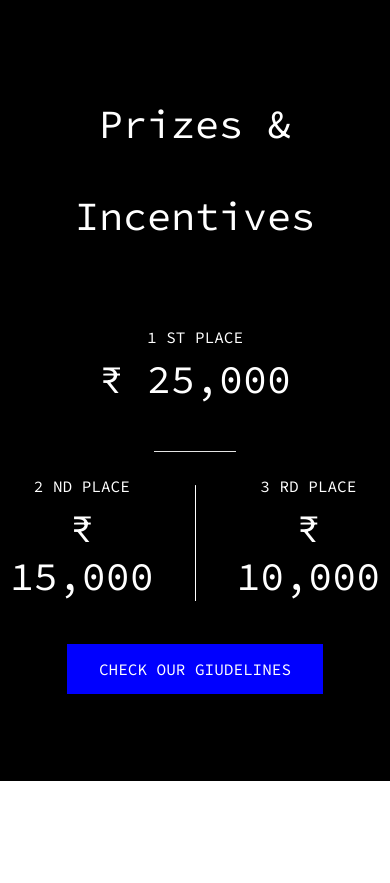
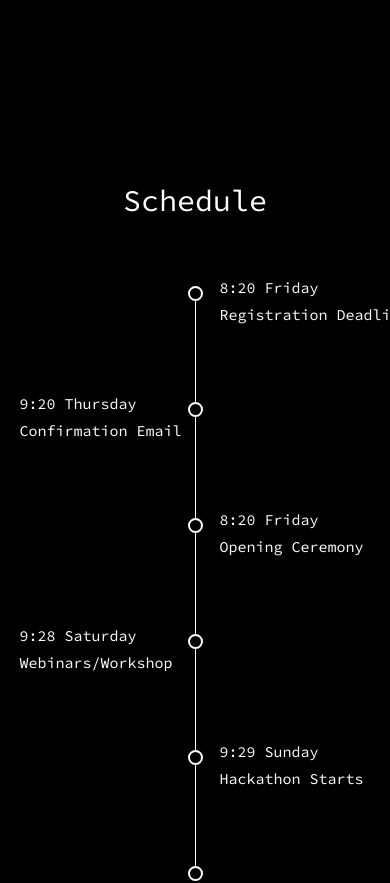
Before and after one commit to shubhambaid/2020, a React (Create React App) app: page /#/ in a window 390 px wide. Shown: the top 883 px of the page. Before the commit the page ends 844 px from the top, so only its background shows below. Built offline with nearby package versions, Linux system fonts and the light colour scheme.

Commit message:
added Schedule page

```diff
--- a/src/Prizes.css
+++ b/src/Prizes.css
@@ -30,7 +30,7 @@ hr{
   background: white;
   margin: 0 auto 0 auto;
 }
-.hrv{
+.hrvv{
   width: 1px;
   height: 15px;
   background: white;
--- /dev/null
+++ b/src/Schedule.css
@@ -0,0 +1,267 @@
+.hed{
+  padding-bottom: 200px;
+  font-size: 79px;
+  font-family: 'Source Code Pro', monospace;
+}
+.hrv{
+  background-color: black;
+  width: 1px;
+  height: 170px;
+  background: white;
+  margin: 0 auto 0 auto;
+}
+.top-top{
+  padding-top: 100px;
+  margin-left: 0;
+}
+body{
+  background: black;
+}
+#circle1 {
+    border: 2px solid white;
+    border-radius: 50%;
+    width: 30px;
+    height: 30px;
+    margin:0 auto 0 auto;
+}
+#circle2 {
+    border: 2px solid white;
+    border-radius: 50%;
+    width: 30px;
+    height: 30px;
+    margin:0 auto 0 auto;
+}
+#circle3 {
+    border: 2px solid white;
+    border-radius: 50%;
+    width: 30px;
+    height: 30px;
+    margin:0 auto 0 auto;
+}
+#circle4 {
+    border: 2px solid white;
+    border-radius: 50%;
+    width: 30px;
+    height: 30px;
+    margin:0 auto 0 auto;
+}
+#circle5 {
+    border: 2px solid white;
+    border-radius: 50%;
+    width: 30px;
+    height: 30px;
+    margin:0 auto 0 auto;
+}
+#circle6 {
+    border: 2px solid white;
+    border-radius: 50%;
+    width: 30px;
+    height: 30px;
+    margin:0 auto 0 auto;
+}
+p{
+  color: white;
+  white-space: nowrap;
+  margin-top: 0;
+}
+h6{
+  color: white;
+  margin-top: 0;
+  margin-right: 0;
+}
+.ddr{
+  white-space: nowrap;
+  margin-left: 100px;
+  color: white;
+  font-family: 'Source Code Pro', monospace;
+  font-size: 24px;
+}
+.ddl{
+  white-space: nowrap;
+  margin-right: 300px;
+  margin-left: -300px;
+  text-align: right;
+  color: white;
+  font-family: 'Source Code Pro', monospace;
+  font-size:24px;
+}
+@media (max-width:760px) {
+  .hed{
+    padding-bottom: 130px;
+    font-size: 45px;
+    font-family: 'Source Code Pro', monospace;
+  }
+  .hrv{
+    background-color: black;
+    width: 1px;
+    height: 100px;
+    background: white;
+    margin: 0 auto 0 auto;
+  }
+  .top-top{
+    padding-top: 100px;
+    margin-left: 0;
+
+  }
+  body{
+    background: black;
+  }
+  #circle1 {
+      border: 2px solid white;
+      border-radius: 50%;
+      width: 20px;
+      height: 20px;
+      margin:0 auto 0 auto;
+  }
+  #circle2 {
+      border: 2px solid white;
+      border-radius: 50%;
+      width: 20px;
+      height: 20px;
+      margin:0 auto 0 auto;
+  }
+  #circle3 {
+      border: 2px solid white;
+      border-radius: 50%;
+      width: 20px;
+      height: 20px;
+      margin:0 auto 0 auto;
+  }
+  #circle4 {
+      border: 2px solid white;
+      border-radius: 50%;
+      width: 20px;
+      height: 20px;
+      margin:0 auto 0 auto;
+  }
+  #circle5 {
+      border: 2px solid white;
+      border-radius: 50%;
+      width: 20px;
+      height: 20px;
+      margin:0 auto 0 auto;
+  }
+  #circle6 {
+      border: 2px solid white;
+      border-radius: 50%;
+      width: 20px;
+      height: 20px;
+      margin:0 auto 0 auto;
+  }
+  p{
+    color: white;
+    white-space: nowrap;
+    margin-top: 0;
+  }
+  h6{
+    color: white;
+    margin-top: 0;
+    margin-right: 0;
+  }
+  .ddr{
+    white-space: nowrap;
+    margin-left: 65px;
+    color: white;
+    font-family: 'Source Code Pro', monospace;
+    font-size: 20px;
+  }
+  .ddl{
+    white-space: nowrap;
+    margin-right: 300px;
+    margin-left: -240px;
+    text-align: right;
+    color: white;
+    font-family: 'Source Code Pro', monospace;
+    font-size:20px;
+  }
+}
+@media (max-width:615px) {
+  .hed{
+    padding-bottom: 70px;
+    font-size: 30px;
+    font-family: 'Source Code Pro', monospace;
+  }
+  .hrv{
+    background-color: black;
+    width: 1px;
+    height: 100px;
+    background: white;
+    margin: 0 auto 0 auto;
+  }
+  .top-top{
+    padding-top: 100px;
+    margin-left: 0;
+
+  }
+  body{
+    background: black;
+  }
+  #circle1 {
+      border: 2px solid white;
+      border-radius: 50%;
+      width: 15px;
+      height: 15px;
+      margin:0 auto 0 auto;
+  }
+  #circle2 {
+      border: 2px solid white;
+      border-radius: 50%;
+      width: 15px;
+      height: 15px;
+      margin:0 auto 0 auto;
+  }
+  #circle3 {
+      border: 2px solid white;
+      border-radius: 50%;
+      width: 15px;
+      height: 15px;
+      margin:0 auto 0 auto;
+  }
+  #circle4 {
+      border: 2px solid white;
+      border-radius: 50%;
+      width: 15px;
+      height: 15px;
+      margin:0 auto 0 auto;
+  }
+  #circle5 {
+      border: 2px solid white;
+      border-radius: 50%;
+      width: 15px;
+      height: 15px;
+      margin:0 auto 0 auto;
+  }
+  #circle6 {
+      border: 2px solid white;
+      border-radius: 50%;
+      width: 15px;
+      height: 15px;
+      margin:0 auto 0 auto;
+  }
+  p{
+    color: white;
+    white-space: nowrap;
+    margin-top: 0;
+  }
+  h6{
+    color: white;
+    margin-top: 0;
+    margin-right: 0;
+  }
+  .ddr{
+    white-space: nowrap;
+    margin-left: 30px;
+    color: white;
+    font-family: 'Source Code Pro', monospace;
+    font-size: 15px;
+  }
+  .ddl{
+    white-space: nowrap;
+    margin-right: 300px;
+    margin-left: -170px;
+    text-align: right;
+    color: white;
+    font-family: 'Source Code Pro', monospace;
+    font-size:15px;
+  }
+}
--- a/src/components/FooterComp.js
+++ /dev/null
@@ -1,12 +0,0 @@
-import React, {Component} from "react";
-import { render } from "@testing-library/react";
-
-class Footer extends Component{
-    render(){
-        return(
-            <h1>This is the Footer</h1>
-        );
-    }
-}
-
-export default Footer;
--- a/src/components/HeaderComp.js
+++ b/src/components/HeaderComp.js
@@ -1,7 +1,7 @@
 import React, {Component} from "react";
-import { render } from "@testing-library/react";
+import "../Prizes.css";
 
-class Header extends Component{
+class Schedule extends Component{
     render(){
         return(
                 <div>
@@ -12,4 +12,4 @@ class Header extends Component{
     }
 }
 
-export default Header;
+export default Schedule;
--- a/src/components/HomeComp.js
+++ b/src/components/HomeComp.js
@@ -3,11 +3,13 @@ import { render } from "@testing-library/react";
 import Header from "./HeaderComp";
 import Footer from "./FooterComp";
 import Prizes from "./Prizes";
+import Schedule from "./Schedule";
 
 class Home extends Component{
     render(){
         return(
-            <div>
+            <div className="top-top">
+                <Schedule />
                 <Prizes />
             </div>
         );
--- a/src/components/Prizes.js
+++ b/src/components/Prizes.js
@@ -32,7 +32,7 @@ class Prizes extends Component{
               </div>
             </div>
             </td>
-            <td><hr className="hrv"/>
+            <td><hr className="hrvv"/>
             </td>
             <td><div className="bot-right">
               <h6>3 RD PLACE</h6>
--- a/src/components/schedule.js
+++ b/src/components/schedule.js
@@ -0,0 +1,62 @@
+import React, {Component} from "react";
+import "../Schedule.css";
+
+class Footer extends Component{
+    render(){
+        return(
+              <div className="top-top">
+                <div>
+                <p className="hed">Schedule</p>
+                </div>
+                <div id="circle1">
+                  <div className="ddr">
+                    <p>8:20 Friday</p>
+                    Registration Deadline
+                  </div>
+                </div>
+                <hr className="hrv"/>
+                <div id="circle2">
+                  <div className="ddl">
+                    <p>9:20 Thursday</p>
+                    Confirmation Email
+                  </div>
+                </div>
+                <hr className="hrv" />
+                <div id="circle3">
+                  <div className="ddr">
+                    <p>8:20 Friday</p>
+                    Opening Ceremony
+                  </div>
+                </div>
+                <hr className="hrv" />
+                <div id="circle4">
+                  <div className="ddl">
+                    <p>9:28 Saturday</p>
+                    Webinars/Workshop
+                  </div>
+                </div>
+                <hr className="hrv" />
+                  <div id="circle5">
+                  <div className="ddr">
+                    <p>9:29 Sunday</p>
+                    Hackathon Starts
+                  </div>
+                </div>
+                <hr className="hrv" />
+                <div id="circle6">
+                  <div className="ddl">
+                  <br/>
+                    <p>9:30 Monday</p>
+                      Presentation and Judging <br/>
+                      Closing
+                  </div>
+                </div>
+                <br/><br/>
+                <br/><br/>
+                <br/><br/>
+              </div>
+        );
+    }
+}
+
+export default Footer;
```
